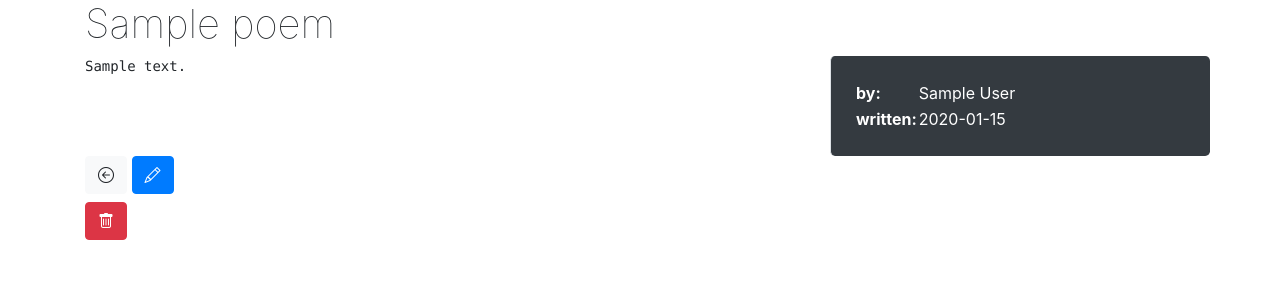
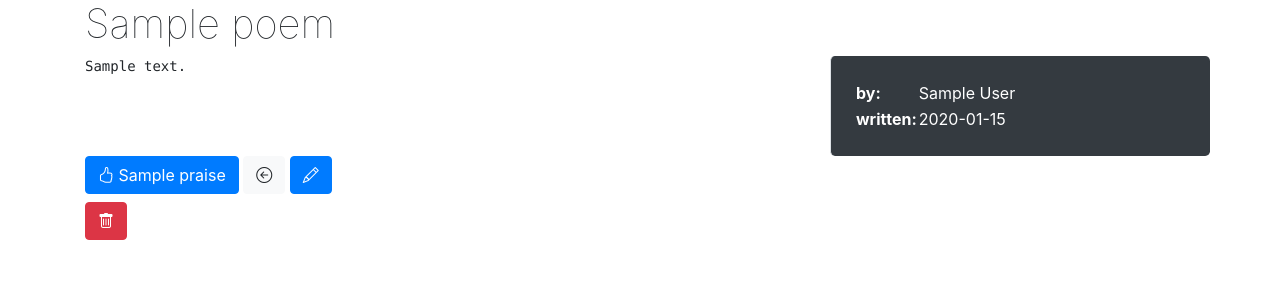
Before and after one commit to Oshimani/webtech-projekt, a Symfony app: template templates/poem/show.html.twig in a window 1280 px wide. Shown: the top 300 px of the page. Run offline with Twig, Linux system fonts and the light colour scheme; the template is opened without the code that fills it: most values are stand-ins (such as "Sample title", 1, 10 or a date in 2020); some libraries are stand-ins or nearby versions.

Commit message:
praise button and backend

```diff
--- a/templates/poem/show.html.twig
+++ b/templates/poem/show.html.twig
@@ -30,7 +30,24 @@
 			</table>
 		</div>
 	</div>
-	<a title="Back to list" class="btn btn-light" href="{{ path('poem_index') }}"><i class="bi bi-arrow-left-circle"></i></a>
-	<a title="Edit" class="btn btn-primary" href="{{ path('poem_edit', {'id': poem.id}) }}"><i class="bi bi-pencil"></i></a>
+
+    {# PRAISE BUTTON #}
+	<a title="give praise" class="btn btn-primary" href="{{ path('poem_praise', {'id': poem.id}) }}">
+		<i class="bi bi-hand-thumbs-up"></i> {{poem.praise}}
+	</a>
+
+	{# BACK BUTTON #}
+	<a title="Back to list" class="btn btn-light" href="{{ path('poem_index') }}">
+		<i class="bi bi-arrow-left-circle"></i>
+	</a>
+
+	{# EDIT BUTTON #}
+	<a title="Edit" class="btn btn-primary" href="{{ path('poem_edit', {'id': poem.id}) }}">
+		<i class="bi bi-pencil"></i>
+	</a>
+
+
+
+	{# DELETE BUTTON #}
 	{{ include('poem/_delete_form.html.twig') }}
 {% endblock %}
```
Also changed, not shown: src/Controller/PoemController.php (+22 -2 lines).
